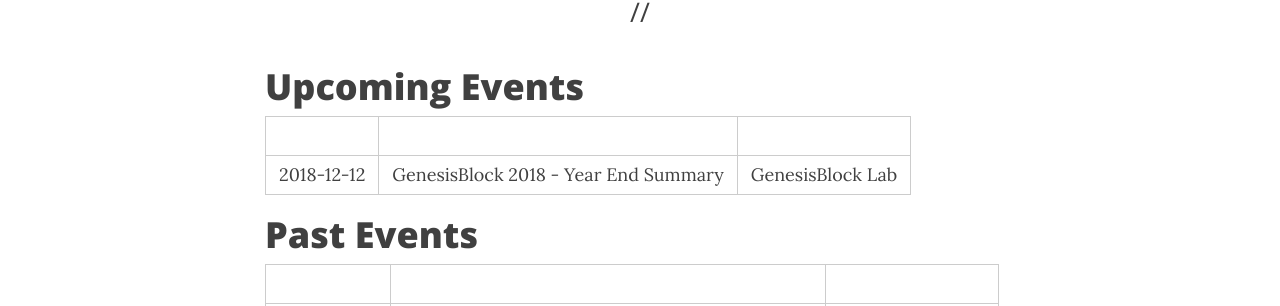
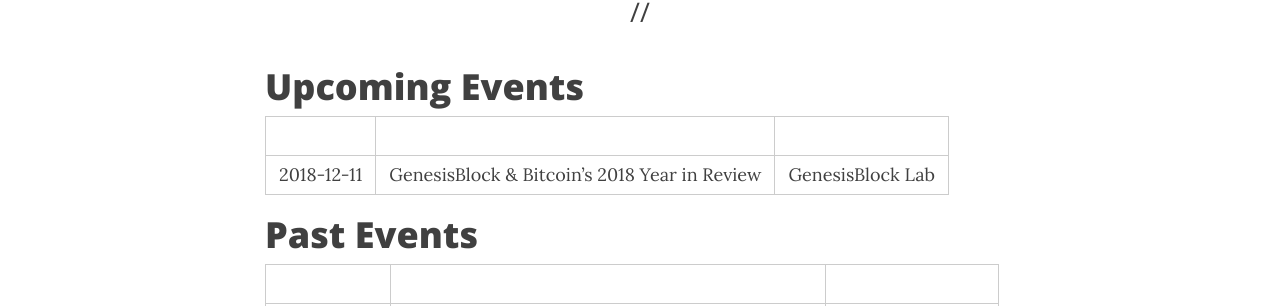
Before and after one commit to fecap/GenesisBlock, a Jekyll site: the page built from _pages/events.md, in a window 1280 px wide and 1391 px high. Shown: the part 255-561 px from the top of the window. Built offline with Jekyll 4.4.1, drawn with Linux system fonts in a browser that asks for light colours; nearby versions of some CDN libraries.

Commit message:
Update events.md

```diff
--- a/_pages/events.md
+++ b/_pages/events.md
@@ -9,7 +9,7 @@
 
 ⠀|
 ----- | ----- | ----- |
-2018-12-12 | GenesisBlock 2018 - Year End Summary | GenesisBlock Lab
+2018-12-11 | GenesisBlock & Bitcoin's 2018 Year in Review | GenesisBlock Lab
 
 # Past Events
 
```
